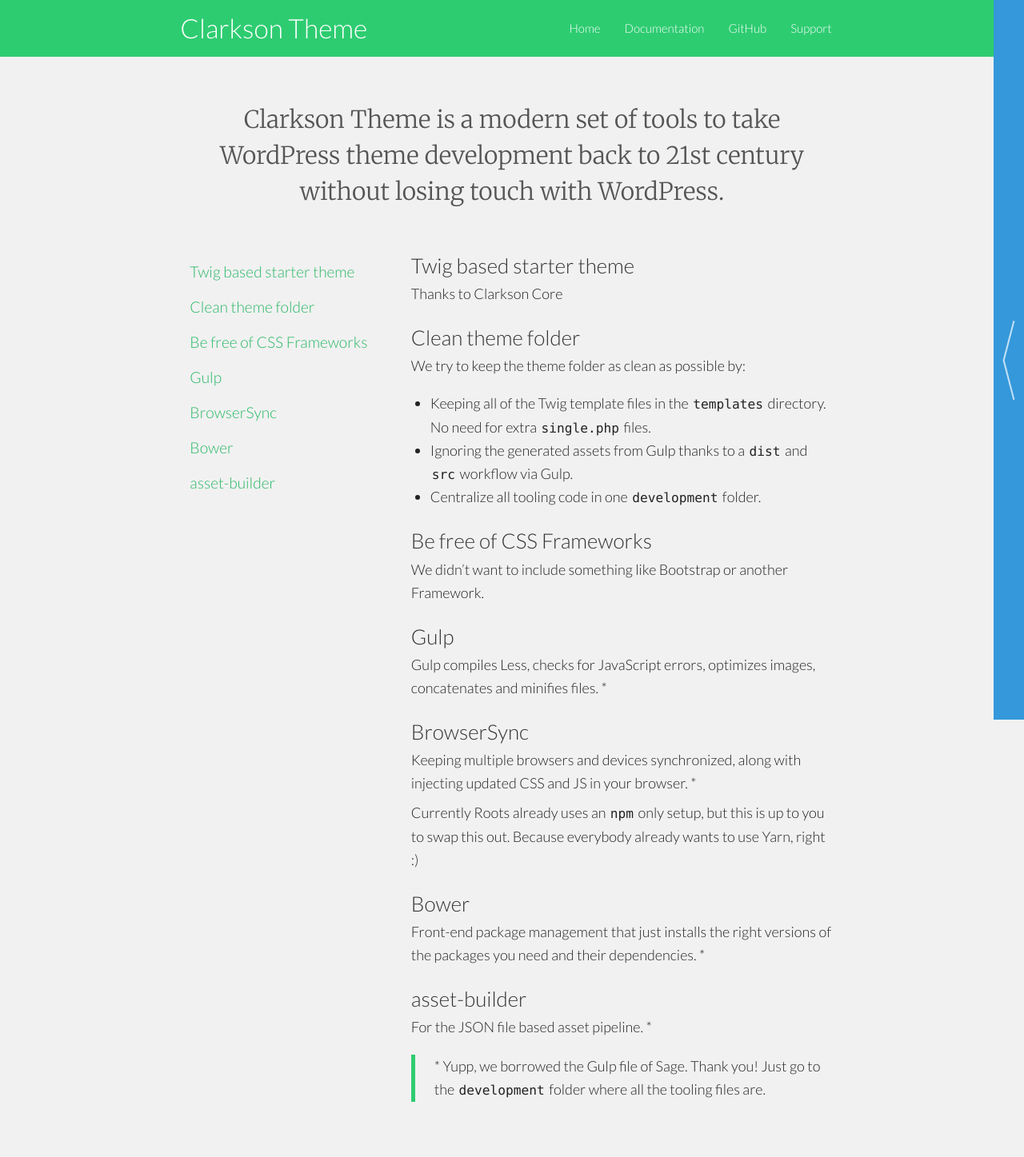
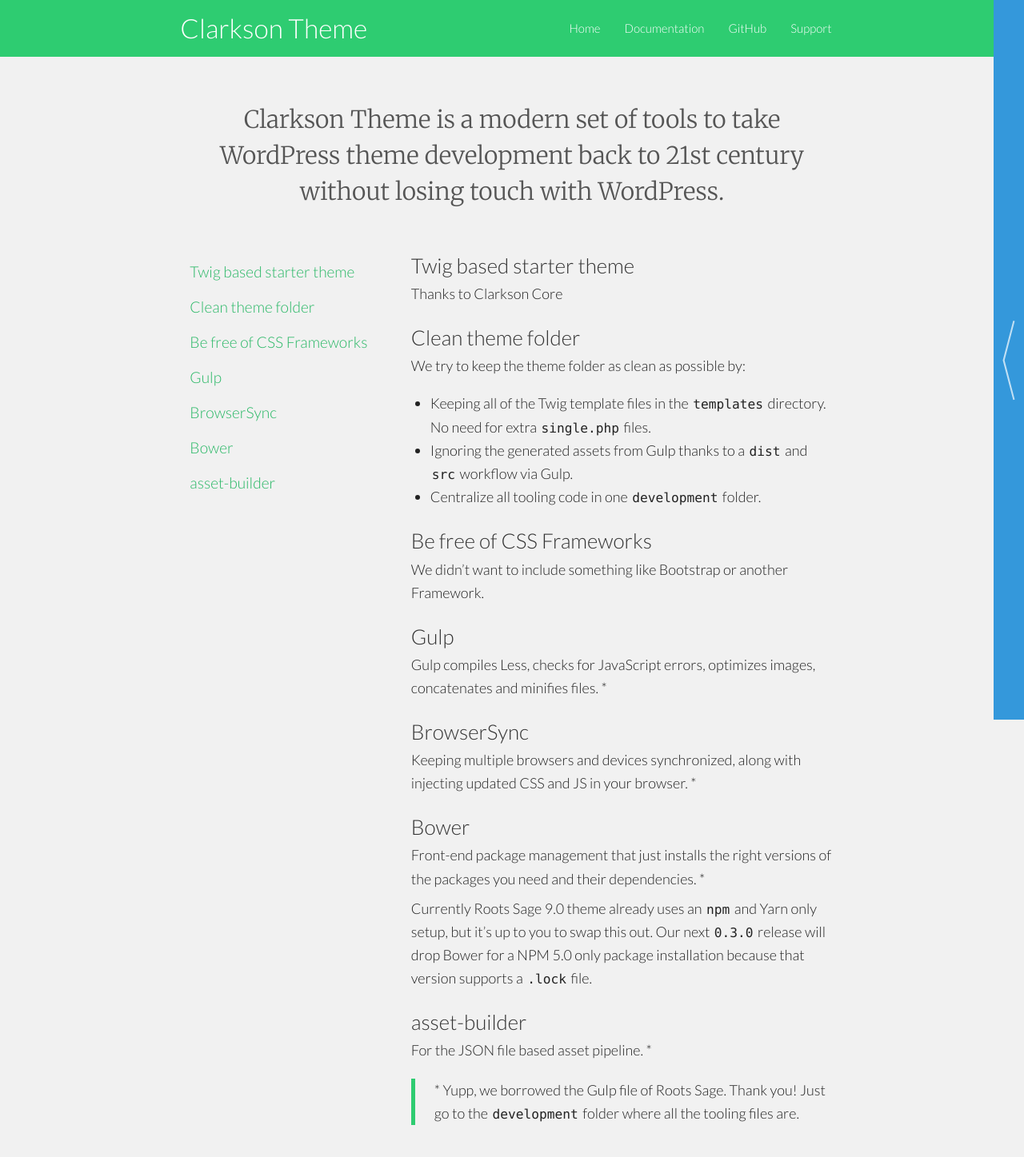
Before and after one commit to level-level/Clarkson-Theme, a Jekyll site: the page built from theme/index.md, in a window 1280 px wide. Shown: the whole page at 80% size. Built offline with Jekyll 4.4.1, drawn with Linux system fonts in a browser that asks for light colours; some web fonts are replaced; before the commit the page ends 1418 px from its top, so only the background shows below that.

Commit message:
Move Bower / NPM info to correct paragraph
And add some more info about 0.3.0

```diff
--- a/theme/index.md
+++ b/theme/index.md
@@ -30,14 +30,14 @@ Gulp compiles Less, checks for JavaScript errors, optimizes images, concatenates
 ## BrowserSync
 Keeping multiple browsers and devices synchronized, along with injecting updated CSS and JS in your browser. *
 
-Currently Roots already uses an `npm` only setup, but this is  up to you to swap this out. Because everybody already wants to use Yarn, right :)
-
 ## Bower
 Front-end package management that just installs the right versions of the packages you need and their dependencies. *
+
+Currently Roots Sage 9.0 theme already uses an `npm` and Yarn only setup, but it's up to you to swap this out. Our next `0.3.0` release will drop Bower for a NPM 5.0 only package installation because that version supports a `.lock` file.
 
 ## asset-builder
 For the JSON file based asset pipeline. *
 
 
 
-> \* Yupp, we borrowed the Gulp file of Sage. Thank you! Just go to the `development` folder where all the tooling files are.
+> \* Yupp, we borrowed the Gulp file of Roots Sage. Thank you! Just go to the `development` folder where all the tooling files are.
```
